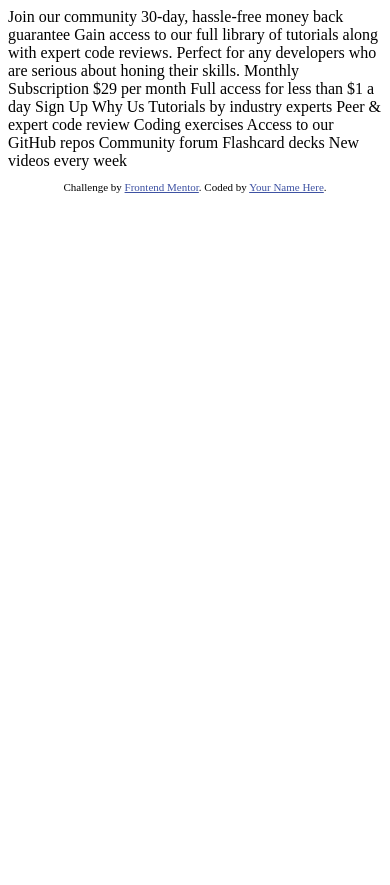
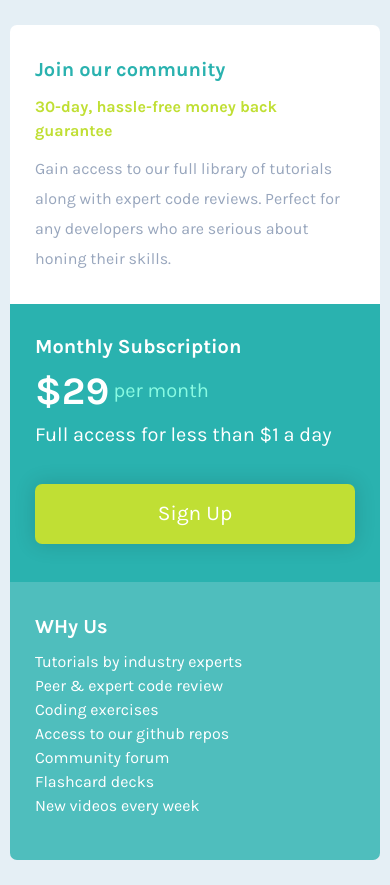
Before and after one commit to SrHatcher/practice-single-price-comp, a plain HTML site: page index.html in a window 390 px wide. Before the commit the page ends 844 px from the top, so only its background shows below. Drawn offline with Linux system fonts and the light colour scheme.

Commit message:
mobile version finished, now working on desktop version

```diff
--- a/index.html
+++ b/index.html
@@ -3,48 +3,38 @@
 <head>
   <meta charset="UTF-8">
   <meta name="viewport" content="width=device-width, initial-scale=1.0"> <!-- displays site properly based on user's device -->
-
   <link rel="icon" type="image/png" sizes="32x32" href="./images/favicon-32x32.png">
-
+  <!--MODERN CSS RESET-->
+  <link rel="stylesheet" href="./reset.css">
+  <!--my styles-->
+  <link rel="stylesheet" href="./styles.css">
   <title>Frontend Mentor | Single Price Grid Component</title>
-
-  <!-- Feel free to remove these styles or customise in your own stylesheet 👍 -->
-  <style>
-    .attribution { font-size: 11px; text-align: center; }
-    .attribution a { color: hsl(228, 45%, 44%); }
-  </style>
 </head>
 <body>
-  Join our community
-
-  30-day, hassle-free money back guarantee
-
-  Gain access to our full library of tutorials along with expert code reviews.
-  Perfect for any developers who are serious about honing their skills.
-
-  Monthly Subscription
-
-  &dollar;29 per month
-
-  Full access for less than &dollar;1 a day
-
-  Sign Up
-
-  Why Us
-
-  Tutorials by industry experts
-  Peer &amp; expert code review
-  Coding exercises
-  Access to our GitHub repos
-  Community forum
-  Flashcard decks
-  New videos every week
-
-  <footer>
-    <p class="attribution">
-      Challenge by <a href="https://www.frontendmentor.io?ref=challenge" target="_blank">Frontend Mentor</a>.
-      Coded by <a href="#">Your Name Here</a>.
-    </p>
-  </footer>
+  <main class="main">
+    <section class="main__join_community join_community">
+      <h1 class="join_community__title">Join our community</h1>
+      <span class="join_community__guarantee">30-day, hassle-free money back guarantee</span>
+      <p class="join_community__text">Gain access to our full library of tutorials along with expert code reviews. Perfect for any developers who are serious about honing their skills.</p>
+    </section>
+    <section class="main__monthly_bill">
+      <h1 class="monthly_bill__title">Monthly Subscription</h1>
+      <span class="monthly_bill__bill"><span class="monthly_bill__amount">$29</span>per month</span>
+      <span class="monthly_bill__text">Full access for less than $1 a day</span>
+      <button class="monthly_bill__button">Sign Up</button>
+    </section>
+    <section class="main__whyUs">
+      <h1 class="whyUs__title">WHy Us</h1>
+      <ul class="whyUs__list">
+        <li class="whyUs__list_element">Tutorials by industry experts</li>
+        <li class="whyUs__list_element">Peer & expert code review</li>
+        <li class="whyUs__list_element">Coding exercises</li>
+        <li class="whyUs__list_element">Access to our github repos</li>
+        <li class="whyUs__list_element">Community forum</li>
+        <li class="whyUs__list_element">Flashcard decks</li>
+        <li class="whyUs__list_element">New videos every week</li>
+      </ul>
+    </section>
+  </main>
 </body>
 </html>
--- /dev/null
+++ b/styles.css
@@ -0,0 +1,146 @@
+@font-face {
+    font-family: 'Karla';
+    src: url('./fonts/Karla-Regular.ttf');
+    font-weight: 400;
+}
+
+@font-face {
+    font-family: 'Karla';
+    src: url('./fonts/Karla-Bold.ttf');
+    font-weight: 700;
+}
+
+:root{
+    --cyan: hsl(179, 62%, 43%);
+    --bright-yellow: hsl(71, 73%, 54%);
+    --light-gray: hsl(204, 43%, 93%);
+    --grayish-blue: hsl(218, 22%, 67%);
+
+    --font: 'Karla', sans-serif;
+
+}
+
+html{
+    font-size: 62.5%;
+}
+
+body{
+    display: flex;
+    align-items: center;
+    justify-content: center;
+
+    font-size: 1.6rem;
+    font-family: var(--font);
+
+    background-color: var(--light-gray);
+}
+
+.main{
+    display: grid;
+    grid-template-columns: auto;
+    grid-template-rows: 1fr 1fr 1fr;
+
+
+    height: auto;
+    max-width: 37.5rem;
+    margin: 0 1rem;
+    margin-block-start: 3vh;
+    margin-block-end: 3vh;
+
+    border-radius: 0.7rem;
+    overflow: hidden;
+}
+.main__join_community{
+    padding: 3rem 2.5rem;
+
+    background-color: white;
+}
+.join_community__title{
+    font-size: 2rem;
+
+    color: var(--cyan);
+}
+.join_community__guarantee{
+    display: block;
+
+    margin-block-start: 1.2vh;
+    font-weight: 700;
+
+    color: var(--bright-yellow);
+}
+.join_community__text{
+    margin-block-start: 1.2vh;
+
+    line-height: 3rem;
+
+    color: var(--grayish-blue);
+}
+.main__monthly_bill{
+    padding: 2.8rem 2.5rem 2rem 2.5rem;
+
+    background-color: var(--cyan);
+}
+.monthly_bill__title{
+    font-size: 2rem;
+
+    color: white;
+}
+.monthly_bill__bill{
+    display: flex;
+    align-items: center;
+
+    font-size: 2rem;
+
+    color: hsl(167, 92%, 76%);
+
+}
+.monthly_bill__amount{
+    margin-inline-end: 0.5vh;
+
+    font-weight: 700;
+    font-size: 3.9rem;
+
+    color: white;
+}
+.monthly_bill__text{
+    font-size: 2rem;
+
+    color: white;
+}
+.monthly_bill__button{
+    margin-block-start: 4vh;
+    width: 100%;
+    height: 6rem;
+
+    font-size: 2.1rem;
+    font-weight: 400;
+
+    border-radius: 0.7rem;
+    border: none;
+    background-color: var(--bright-yellow);
+    box-shadow: 0 0 2rem 0.2rem rgba(0, 0, 0, 0.123);
+    color: white;
+}
+.main__whyUs{
+    padding: 3rem 2.5rem;
+
+    background-color: hsla(179, 62%, 43%, 0.801);;
+}
+.whyUs__title{
+    font-size: 2rem;
+
+    color: white;
+}
+.whyUs__list{
+    padding: 0;
+    margin: 0;
+    margin-block-start: 1vh;
+
+    color: white;
+}
+.whyUs__list_element{
+    list-style: none;
+
+    padding: 0;
+
+}
```
Also changed, not shown: fonts/Karla-Bold.ttf (added), fonts/Karla-Regular.ttf (added).
